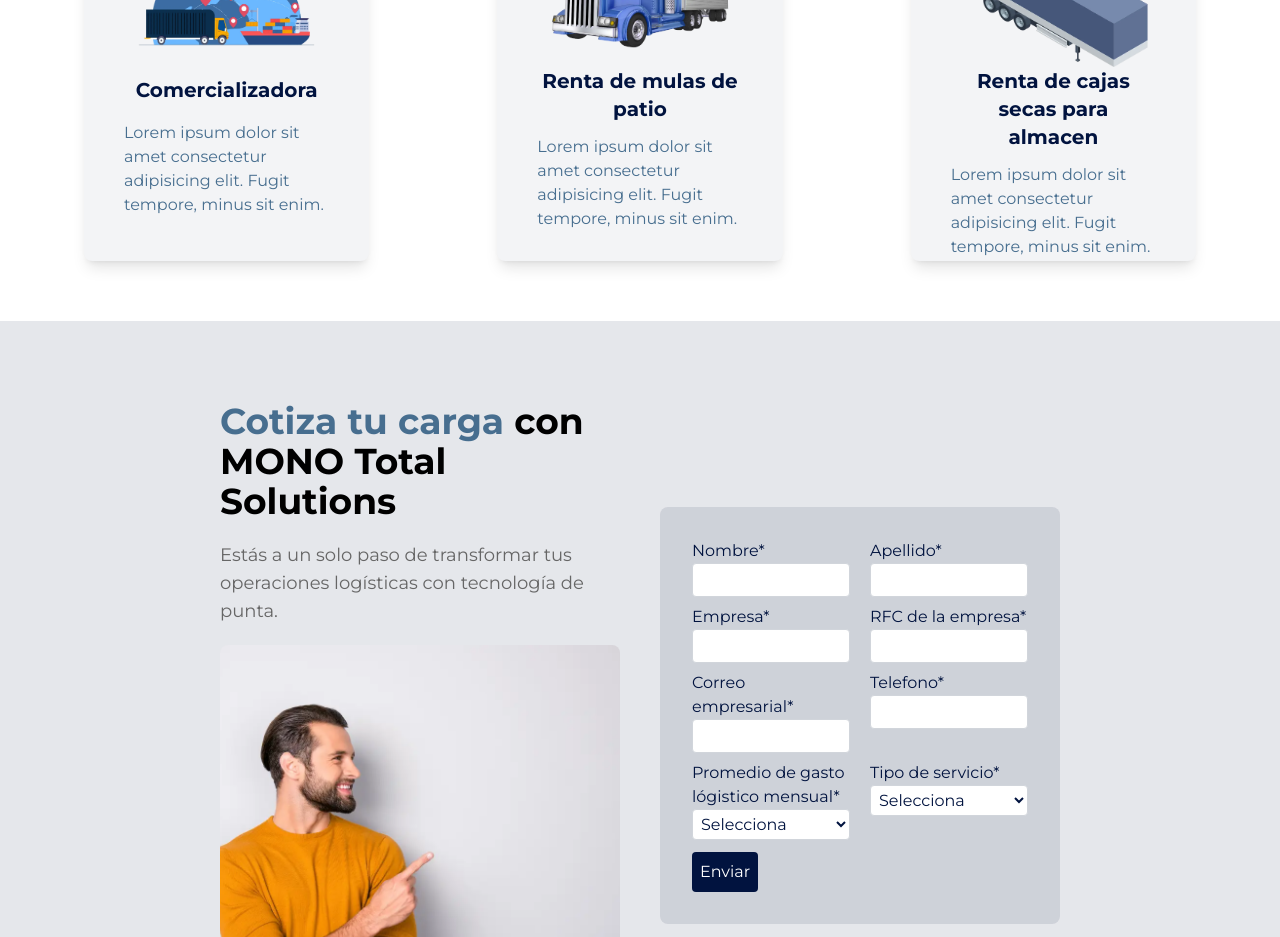
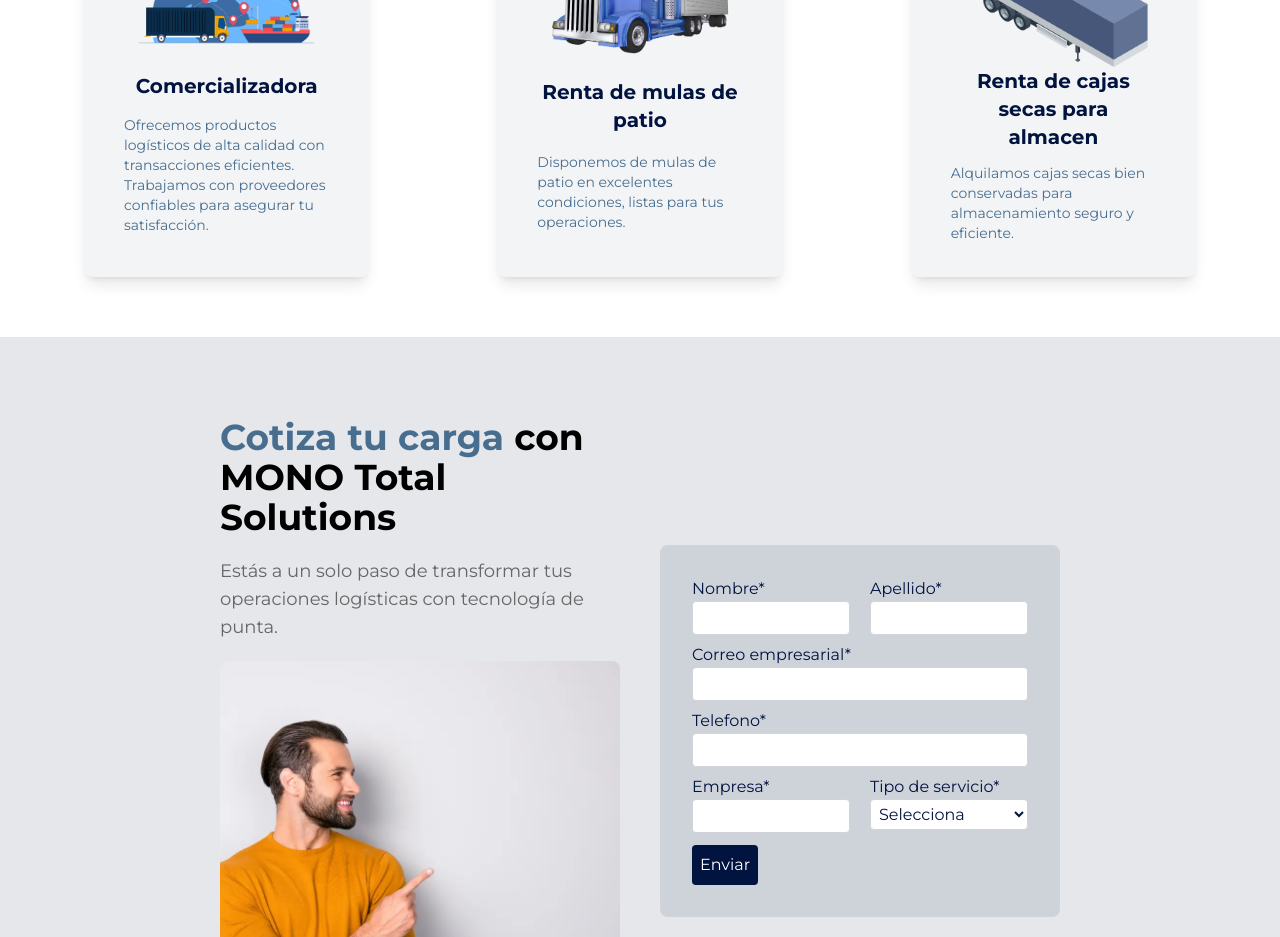
Before and after one commit to ricardogomez1999/MONO_TotalSolutions, a React (Vite) app: page / in a window 1280 px wide. Shown: the part 2560-3497 px from the top of the page. Built offline with nearby package versions, Linux system fonts and the light colour scheme.

Commit message:
last changes

```diff
--- a/src/Components/AllYouNeed.tsx
+++ b/src/Components/AllYouNeed.tsx
@@ -19,8 +19,8 @@
             <li className=" flex gap-2 items-start">
               <CheckBadgeIcon className="w-12 text-lightBlue" />
               Solución Integral: Cubrimos todas tus necesidades logísticas,
-              desde transporte marítimo, aéreo y terrestre hasta almacenamiento
-              y última milla.
+              desde transporte aéreo y terrestre hasta almacenamiento y última
+              milla.
             </li>
             <li className=" flex gap-2 items-start">
               <CheckBadgeIcon className="w-12 text-lightBlue" />
--- a/src/Components/Card.tsx
+++ b/src/Components/Card.tsx
@@ -1,17 +1,15 @@
 type CardProps = {
   title: string;
   img: string;
+  description: string;
 };
 
-export default function Card({ title, img }: CardProps) {
+export default function Card({ title, img, description }: CardProps) {
   return (
-    <div className="bg-gray-100 text-white h-96 rounded-lg p-10 flex flex-col justify-evenly shadow-lg">
+    <div className="bg-gray-100 text-white h-[400px] rounded-lg p-10 flex flex-col justify-evenly shadow-lg">
       <img src={`${img}.webp`} alt={`imagen de ${img}`} />
       <h1 className="text-center font-bold text-xl text-primary">{title}</h1>
-      <p className=" text-lightBlue mt-3">
-        Lorem ipsum dolor sit amet consectetur adipisicing elit. Fugit tempore,
-        minus sit enim.
-      </p>
+      <p className=" text-lightBlue mt-3 text-sm">{description}</p>
     </div>
   );
 }
--- a/src/Components/ContactForm.tsx
+++ b/src/Components/ContactForm.tsx
@@ -66,6 +66,36 @@
             )}
           </div>
         </div>
+
+        <div>
+          <label htmlFor="email" className=" font-normal">
+            Correo empresarial*
+          </label>
+          <input
+            id="email"
+            type="text"
+            className=" w-full p-1 border border-gray-300 rounded"
+            {...register("email", {
+              required: "El correo es obligatorio",
+            })}
+          />
+          {errors.email && <ErrorMessage>{errors.email.message}</ErrorMessage>}
+        </div>
+        <div>
+          <label htmlFor="phone" className=" font-normal">
+            Telefono*
+          </label>
+          <input
+            id="phone"
+            type="text"
+            className=" w-full p-1 border border-gray-300 rounded"
+            {...register("phone", {
+              required: "El telefono es obligatorio",
+            })}
+          />
+          {errors.phone && <ErrorMessage>{errors.phone.message}</ErrorMessage>}
+        </div>
+
         <div className=" md:flex gap-5">
           <div className=" md:w-1/2">
             <label htmlFor="company" className=" font-normal">
@@ -83,75 +113,6 @@
               <ErrorMessage>{errors.company.message}</ErrorMessage>
             )}
           </div>
-          <div className=" md:w-1/2">
-            <label htmlFor="companyId" className=" font-normal">
-              RFC de la empresa*
-            </label>
-            <input
-              id="companyId"
-              type="text"
-              className=" w-full p-1 border border-gray-300 rounded"
-              {...register("companyId", {
-                required: "El RFC es obligatorio",
-              })}
-            />
-            {errors.companyId && (
-              <ErrorMessage>{errors.companyId.message}</ErrorMessage>
-            )}
-          </div>
-        </div>
-        <div className=" md:flex gap-5">
-          <div className=" md:w-1/2">
-            <label htmlFor="email" className=" font-normal">
-              Correo empresarial*
-            </label>
-            <input
-              id="email"
-              type="text"
-              className=" w-full p-1 border border-gray-300 rounded"
-              {...register("email", {
-                required: "El correo es obligatorio",
-              })}
-            />
-            {errors.email && (
-              <ErrorMessage>{errors.email.message}</ErrorMessage>
-            )}
-          </div>
-          <div className=" md:w-1/2">
-            <label htmlFor="phone" className=" font-normal">
-              Telefono*
-            </label>
-            <input
-              id="phone"
-              type="text"
-              className=" w-full p-1 border border-gray-300 rounded"
-              {...register("phone", {
-                required: "El telefono es obligatorio",
-              })}
-            />
-            {errors.phone && (
-              <ErrorMessage>{errors.phone.message}</ErrorMessage>
-            )}
-          </div>
-        </div>
-        <div className=" md:flex gap-5">
-          <div className=" md:w-1/2">
-            <label htmlFor="average" className=" font-normal">
-              Promedio de gasto lógistico mensual*
-            </label>
-            <select
-              name="average"
-              id=""
-              className=" w-full p-1 bg-white border border-gray-300 rounded"
-              defaultValue={initialValues.average}
-              onChange={() => {}}
-            >
-              {monthlyAverage.map((item) => (
-                <option key={item.id}>{item.content}</option>
-              ))}
-            </select>
-          </div>
-
           <div className=" md:w-1/2">
             <label htmlFor="serviceType" className=" font-normal">
               Tipo de servicio*
--- a/src/Components/Services.tsx
+++ b/src/Components/Services.tsx
@@ -10,7 +10,12 @@
       </h1>
       <div className=" hidden md:grid grid-cols-1 md:grid-cols-3 gap-10 md:gap-32 justify-center p-5">
         {services.map((service) => (
-          <Card key={service.name} title={service.name} img={service.img} />
+          <Card
+            key={service.name}
+            title={service.name}
+            img={service.img}
+            description={service.description}
+          />
         ))}
       </div>
       <Tabs />
--- a/src/Components/ServicesTabs.tsx
+++ b/src/Components/ServicesTabs.tsx
@@ -9,7 +9,12 @@
         <TabPanels>
           {services.map((service) => (
             <TabPanel key={service.name}>
-              <Card key={service.name} title={service.name} img={service.img} />
+              <Card
+                key={service.name}
+                title={service.name}
+                img={service.img}
+                description={service.description}
+              />
             </TabPanel>
           ))}
         </TabPanels>
--- a/src/data.ts
+++ b/src/data.ts
@@ -2,14 +2,20 @@
   {
     name: "Comercializadora",
     img: "flete",
+    description:
+      "Ofrecemos productos logísticos de alta calidad con transacciones eficientes. Trabajamos con proveedores confiables para asegurar tu satisfacción.",
   },
   {
     name: "Renta de mulas de patio",
     img: "mulaSeca",
+    description:
+      " Disponemos de mulas de patio en excelentes condiciones, listas para tus operaciones.",
   },
   {
     name: "Renta de cajas secas para almacen",
     img: "cajaSeca",
+    description:
+      "Alquilamos cajas secas bien conservadas para almacenamiento seguro y eficiente.",
   },
 ];
 
--- a/src/types.ts
+++ b/src/types.ts
@@ -35,3 +35,9 @@
 ]);
 
 export type ServiceType = z.infer<typeof serviceTypeSchema>;
+
+export type Service = {
+  name: string;
+  img: string;
+  description: string;
+};
```
